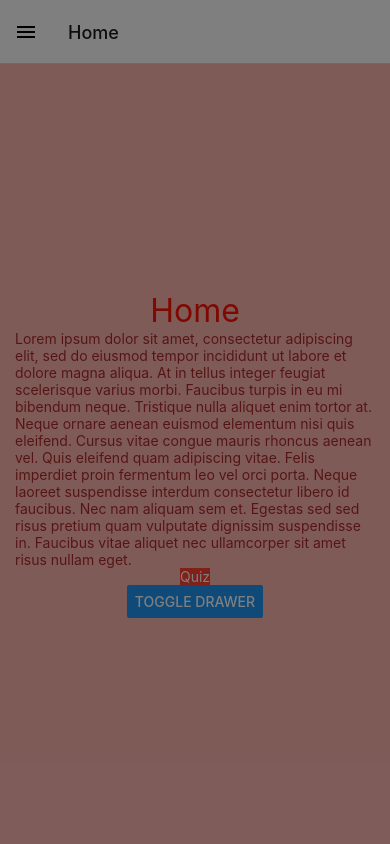
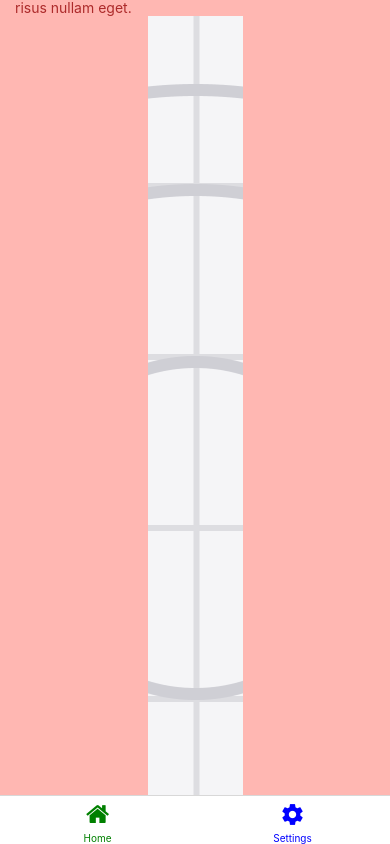
Before and after one commit to Priscillavds/Mars, a React Native app: screen /Home in a window 390 px wide. Built offline with nearby package versions, Linux system fonts and the light colour scheme.

Commit message:
App.tsx fix

```diff
--- a/App.tsx
+++ b/App.tsx
@@ -2,39 +2,37 @@ import { StatusBar } from 'expo-status-bar';
 import { StyleSheet, Text, View, Pressable, Alert, Button, Image } from 'react-native';
 import { NavigationContainer,useNavigation } from "@react-navigation/native";
 import { createDrawerNavigator } from "@react-navigation/drawer";
+import { FontAwesome } from "@expo/vector-icons";
+import { MaterialIcons } from '@expo/vector-icons';
+import { createBottomTabNavigator } from "@react-navigation/bottom-tabs";
 import React from 'react';
+import Settings from './Settings';
+import HomeScreen from './Homescreen';
 
-const Drawer = createDrawerNavigator();
+const Tab = createBottomTabNavigator();
 
-const HomeScreen = () => {
-  const navigation : any = useNavigation();
-    return (
-      <View style={styles.container}>
-      <Text style={styles.title}>Home</Text>
-      <Text style={styles.text}>Lorem ipsum dolor sit amet, consectetur adipiscing elit, sed do eiusmod tempor incididunt ut labore et dolore magna aliqua. At in tellus integer feugiat scelerisque varius morbi. Faucibus turpis in eu mi bibendum neque. Tristique nulla aliquet enim tortor at. Neque ornare aenean euismod elementum nisi quis eleifend. Cursus vitae congue mauris rhoncus aenean vel. Quis eleifend quam adipiscing vitae. Felis imperdiet proin fermentum leo vel orci porta. Neque laoreet suspendisse interdum consectetur libero id faucibus. Nec nam aliquam sem et. Egestas sed sed risus pretium quam vulputate dignissim suspendisse in. Faucibus vitae aliquet nec ullamcorper sit amet risus nullam eget.</Text>
-      <Image style={styles.image} source={require('./assets/logo.png')}/>
-      <Pressable
-                style={styles.pressable}
-                onPress={() => {
-                    Alert.alert("Pressed!");
-                }}
-            >
-                <Text style={styles.buttontext}>Quiz</Text>
-      </Pressable>
-      <Button onPress={() => navigation.toggleDrawer()} title="Toggle Drawer"/>
-    </View>
-    );
-}
+function App() {
 
-
-
-const App = () => {
   return (
     <NavigationContainer>
-      <Drawer.Navigator useLegacyImplementation>
-        <Drawer.Screen name="Home" component={HomeScreen} />
-      </Drawer.Navigator>
-    </NavigationContainer>
+    <Tab.Navigator
+      screenOptions={{
+        headerShown: false,
+        tabBarActiveTintColor: "green",
+        tabBarInactiveTintColor: "blue",
+      }}
+
+      >
+      <Tab.Screen name="Home" component={HomeScreen} options={{
+            tabBarIcon: ({color, size} : any) => <FontAwesome name="home" size={size} color={color} />,
+        }} />
+      <Tab.Screen name="Settings" component={Settings} options={{
+            tabBarIcon: ({color, size} : any) => <MaterialIcons name="settings" size={size} color={color} />
+        }} />
+
+    </Tab.Navigator>
+  </NavigationContainer>
+
   );
 }
 
--- /dev/null
+++ b/Homescreen.tsx
@@ -0,0 +1,56 @@
+import { StatusBar } from 'expo-status-bar';
+import { StyleSheet, Text, View, Pressable, Alert, Button, Image } from 'react-native';
+import { NavigationContainer, useNavigation } from "@react-navigation/native";
+import { createDrawerNavigator } from "@react-navigation/drawer";
+import { FontAwesome } from "@expo/vector-icons";
+import { MaterialIcons } from '@expo/vector-icons';
+import { createBottomTabNavigator } from "@react-navigation/bottom-tabs";
+import React from 'react';
+import Settings from './Settings';
+
+const HomeScreen = () => {
+
+    return (
+        <View style={styles.container}>
+            <Text style={styles.title}>Home</Text>
+            <Text style={styles.text}>Lorem ipsum dolor sit amet, consectetur adipiscing elit, sed do eiusmod tempor incididunt ut labore et dolore magna aliqua. At in tellus integer feugiat scelerisque varius morbi. Faucibus turpis in eu mi bibendum neque. Tristique nulla aliquet enim tortor at. Neque ornare aenean euismod elementum nisi quis eleifend. Cursus vitae congue mauris rhoncus aenean vel. Quis eleifend quam adipiscing vitae. Felis imperdiet proin fermentum leo vel orci porta. Neque laoreet suspendisse interdum consectetur libero id faucibus. Nec nam aliquam sem et. Egestas sed sed risus pretium quam vulputate dignissim suspendisse in. Faucibus vitae aliquet nec ullamcorper sit amet risus nullam eget.</Text>
+            <Image style={styles.image} source={require('./assets/logo.png')} />
+            <Pressable
+                style={styles.pressable}
+                onPress={() => {
+                    Alert.alert("Pressed!");
+                }}
+            >
+                <Text style={styles.buttontext}>Quiz</Text>
+            </Pressable>
+        </View>
+    );
+}
+
+const styles = StyleSheet.create({
+    container: {
+        flex: 1,
+        backgroundColor: '#ffb7b2',
+        alignItems: 'center',
+        justifyContent: 'center',
+        padding: 15
+
+    },
+    pressable: {
+        backgroundColor: '#ff4032'
+    },
+    text: {
+        color: '#AD2B2B'
+    },
+    buttontext: {
+        color: 'white'
+    },
+    title: {
+        fontSize: 32,
+        color: '#ff1100'
+    },
+    image: {
+        width: 95,
+    }
+});
+export default HomeScreen
```
Also changed, not shown: assets/logo.png (renamed from assets/icon.png).
